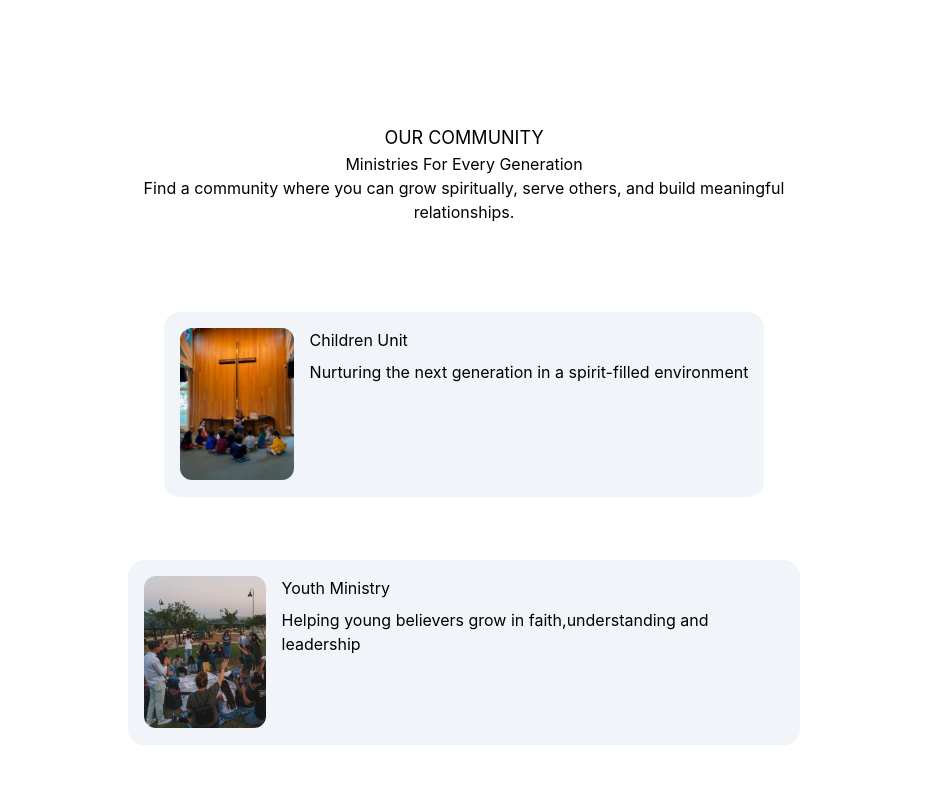
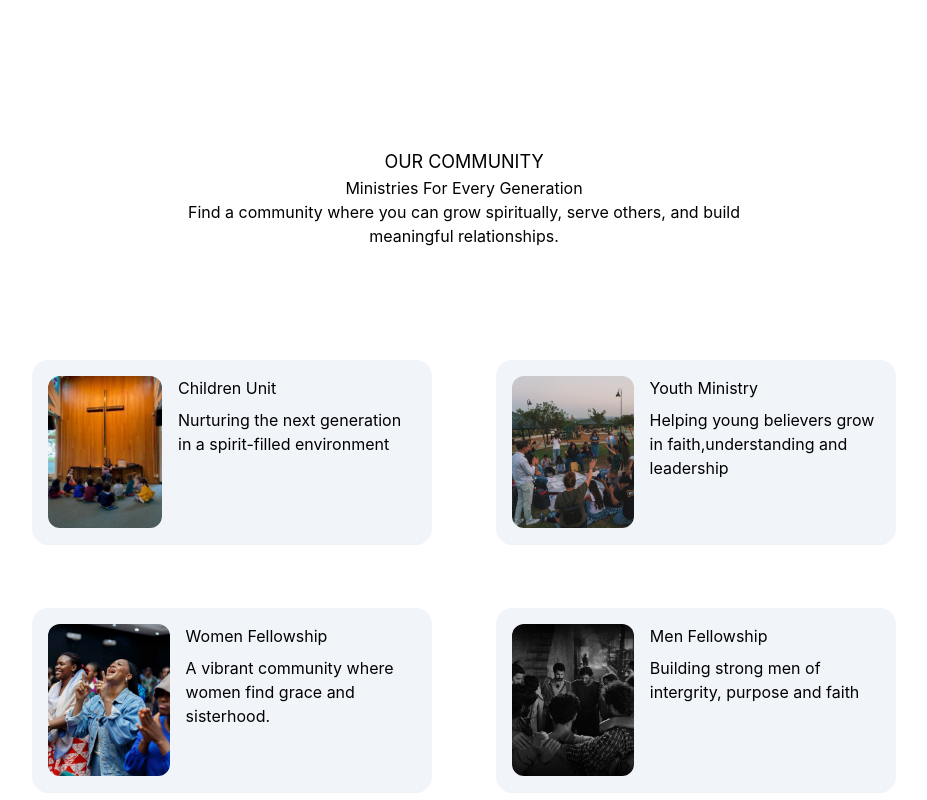
Before and after one commit to neducod/church-website, a React (Vite) app in the folder church-website/: page / in a window 1280 px wide. Shown: the part 1860-2660 px from the top of the page, without its empty margins (176-1103 px from the left). Built offline with nearby package versions, Linux system fonts and the light colour scheme.

Commit message:
ministry section done

```diff
--- a/church-website/src/components/home/Ministry.jsx
+++ b/church-website/src/components/home/Ministry.jsx
@@ -51,17 +51,19 @@ function Ministry(){
         <>
             <div className='flex justify-center items-center flex-col gap-8 mt-40 sm:flex-row sm:flex-wrap md:flex-row md:flex-wrap md:gap-16'>
                 {/* NEW COMPLETE STYLING FOR IPAD MINI */}
-                <div className='max-w-2xl flex flex-col justify-center items-center'>
+                <div className='max-w-2xl flex flex-col justify-center items-center p-6'>
                     <h2 className='text-lg'>OUR COMMUNITY</h2>
                     <p>Ministries For Every Generation</p>
-                    <p className='text-center'>Find a community where you can grow spiritually,
-serve others, and build meaningful relationships.</p>
+                    <p className='text-center'>Find a community where you can grow spiritually, serve others, and build meaningful relationships.</p>
                 </div>
-                <div className='flex justify-center items-center flex-col gap-8 sm:flex-row sm:flex-wrap md:flex-row md:flex-wrap md:gap-16 p-6'>
+
+                <div className='flex justify-center items-center flex-col gap-8 sm:flex-row sm:flex-wrap md:gap-16 p-6'>
+                    {/* flex justify-center items-center flex-col gap-8 sm:flex-row sm:flex-wrap md:flex-row md:flex-wrap md:gap-16 p-6 */}
                     {data.map((item) => (
                         <div
                             key={item.id}
-                            className='bg-slate-100 rounded-2xl shadow-2xs p-4 hover:shadow-2xl transition flex flex-row gap-4 max-w-2xl '
+                            className='bg-slate-100 rounded-2xl shadow-2xs p-4 hover:shadow-2xl transition flex flex-row gap-4 w-full md:max-w-[400px] flex-grow'
+                            // bg-slate-100 rounded-2xl shadow-2xs p-4 hover:shadow-2xl transition flex flex-row gap-4 max-w-160 flex-1
                         >
                         <img
                             src={item.image}
```
